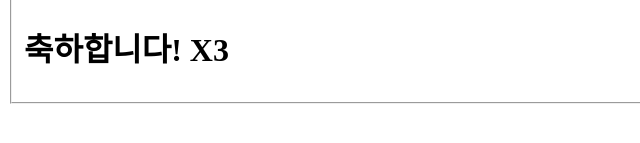
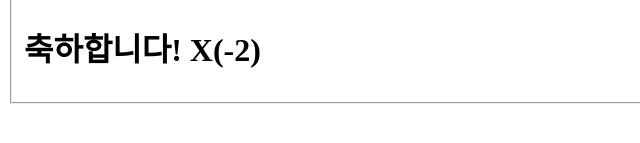
Before and after one commit to moonsheep24/Umiryamori, a plain HTML site: page index.html in a window 1280 px wide. Both pictures are taken after a click on the button "도박 룰렛". Shown: the part 297-440 px from the top of the page, 0-640 px from the left. Drawn offline with Linux system fonts and the light colour scheme.

Commit message:
Update index.html

```diff
--- a/index.html
+++ b/index.html
@@ -54,12 +54,12 @@
 
           const getPrizea = function() {
             //랜덤값 생성 (1~100)
-            const ranNuma = Math.floor((Math.random() * 99) +1)
+            const ranNuma = Math.floor((Math.random() * 6) +1)
 
             //경품 생성
-            const gifta = ['X4', 'X2', 'X1', 'X0', 'X(-1)', 'X(-2)', 'X3']
+            const gifta = ['X4', 'X2', 'X1', 'X0', 'X(-1)', 'X(-2)', 'X(-4)']
             //확률 생성
-            const pbta = [5, 20, 40, 60, 80, 95,100]
+            const pbta = [1, 2, 3, 4, 5, 6, 7]
             //리턴 경품 값
             let resa = ''
 
```
